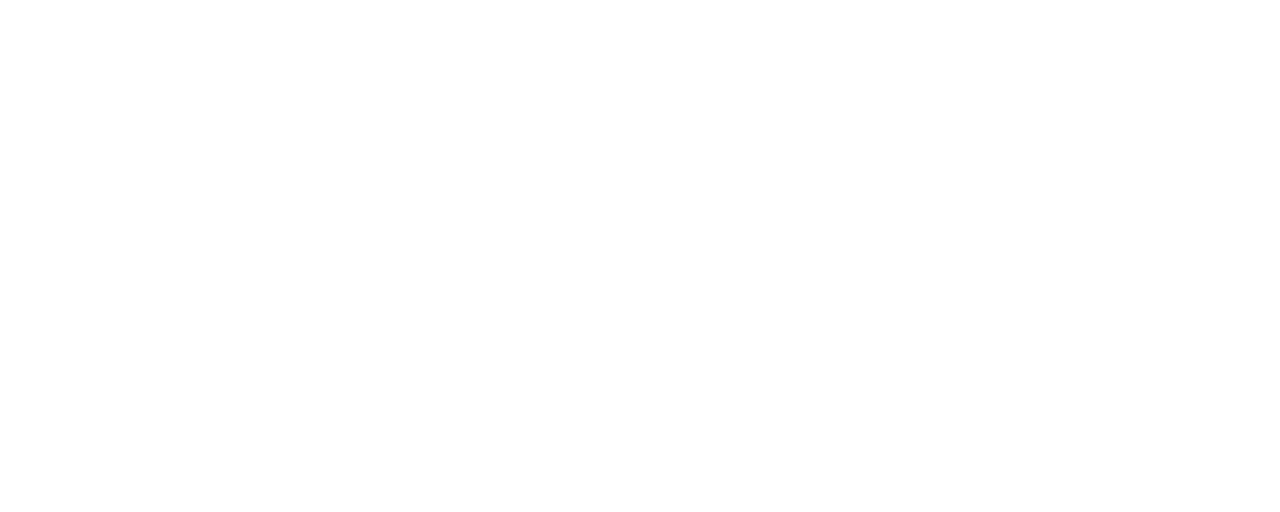
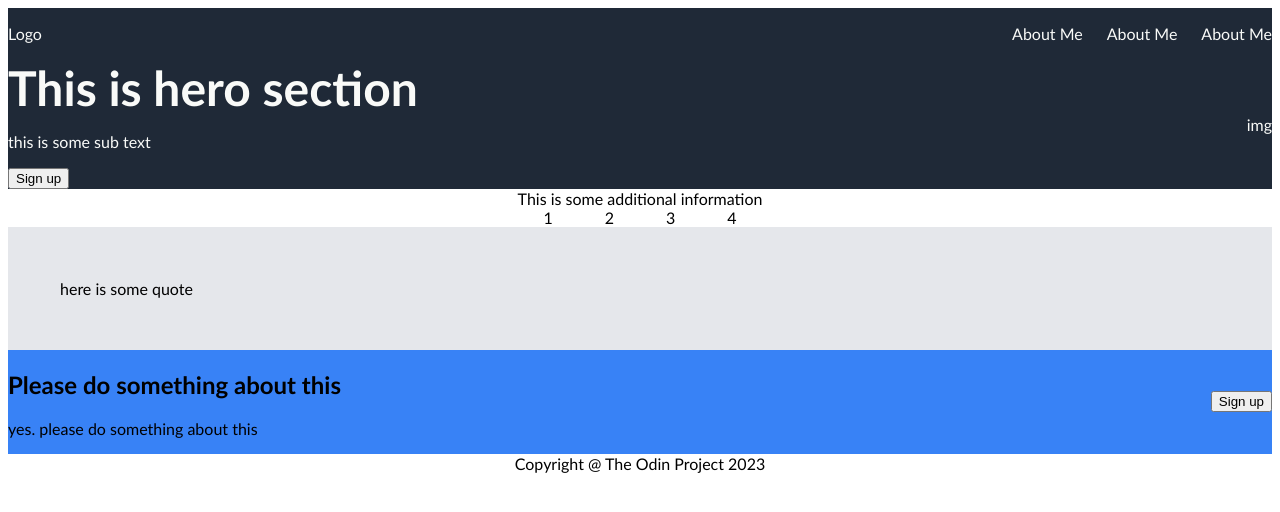
Before and after one commit to duole93/odin-landing-page, a plain HTML site: page index.html in a window 1280 px wide. Drawn offline with Linux system fonts and the light colour scheme.

Commit message:
divide content to 5 basic sections
code become more managable.

```diff
--- a/css/style.css
+++ b/css/style.css
@@ -0,0 +1,67 @@
+body{
+    font-family: 'Trebuchet MS', 'Lucida Sans Unicode', 'Lucida Grande', 'Lucida Sans', Arial, sans-serif
+}
+
+
+a {
+    text-decoration: none;
+    color: #f9faf8;
+}
+
+.header{
+    background-color: #1f2937;
+    color: #f9faf8;
+}
+
+.navigation-bar{
+    display:flex;
+    justify-content: space-between;
+    align-items: center;
+}
+.nav-links{
+    list-style: none;
+    display: flex;
+    justify-content: space-between;
+    align-items: center;
+    gap: 24px;
+}
+.hero{
+    display:flex;
+    justify-content: space-between;
+    align-items: center;
+}
+.welcome-text-main{
+    font-size: 48px;
+    font-weight: 900;
+    color: #f9faf8;
+}
+.hero-button{
+}
+
+.info{
+    text-align: center;
+}
+.info-card-container{
+    display:flex;
+    justify-content: center;
+    align-items: center;
+    gap: 52px;
+}
+.info-card{
+    max-width: 200px;
+}
+
+.quote{
+    padding: 52px;
+    background: #e5e7eb;
+}
+
+.call-action{
+    display:flex;
+    justify-content: space-between;
+    align-items: center;
+    background-color: #3882f6;
+}
+.footer{
+    text-align: center;
+}
--- a/index.html
+++ b/index.html
@@ -1,12 +1,60 @@
 <!DOCTYPE html>
 <html lang="en">
+
 <head>
     <meta charset="UTF-8">
     <meta name="viewport" content="width=device-width, initial-scale=1.0">
-    <title>odin Landing Page</title>
+    <title>Odin Landing Page</title>
     <link rel="stylesheet" href="./css/style.css">
 </head>
+
 <body>
+    <div class="header">
+        <div class="navigation-bar">
+            <div class="logo">Logo</div>
+            <div class="nav">
+                <ul class="nav-links">
+                    <li><a href="#">About Me</a></li>
+                    <li><a href="#">About Me</a></li>
+                    <li><a href="#">About Me</a></li>
+                </ul>
+            </div>
+        </div>
+        <div class="hero">
+            <div class="welcome-text">
+                <div class="welcome-text-main"> This is hero section</div>
+                <p>this is some sub text</p>
+                <div><button class="hero-button">Sign up</button></div>
+
+            </div>
+            <div class="welcome-img">
+                img
+            </div>
+        </div>
+    </div>
+    <div class="info">
+        <div class="info-title">This is some additional information</div>
+        <div class="info-card-container">
+            <div class="info-card">1</div>
+            <div class="info-card">2</div>
+            <div class="info-card">3</div>
+            <div class="info-card">4</div>
+        </div>
+    </div>
+    <div class="quote">
+        here is some quote
+    </div>
+    <div class="call-action">
+        <div class="call-action-text">
+            <h2>Please do something about this</h2>
+            <p>yes. please do something about this</p>
+        </div>
+        <button class="action-button">Sign up</button>
+    </div>
+    <div class="footer">
+        Copyright @ The Odin Project 2023
+    </div>
 
 </body>
+
 </html>
```
